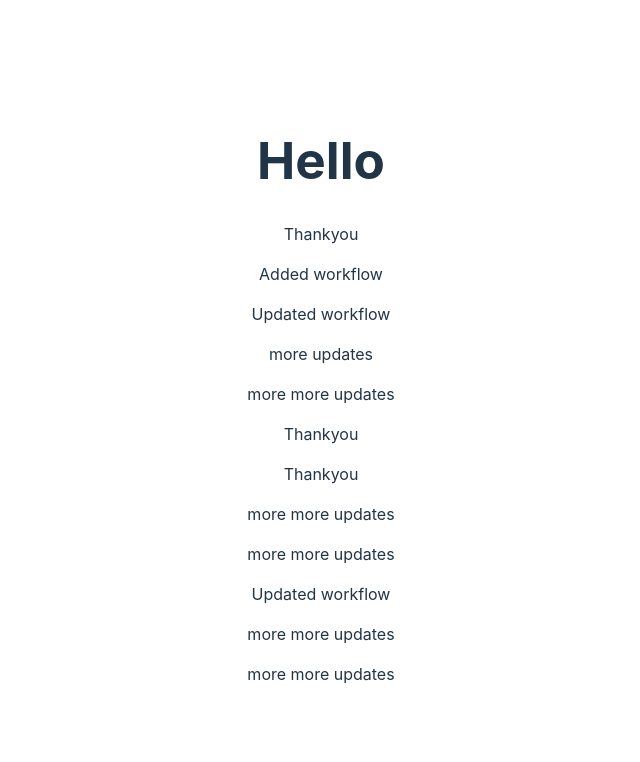
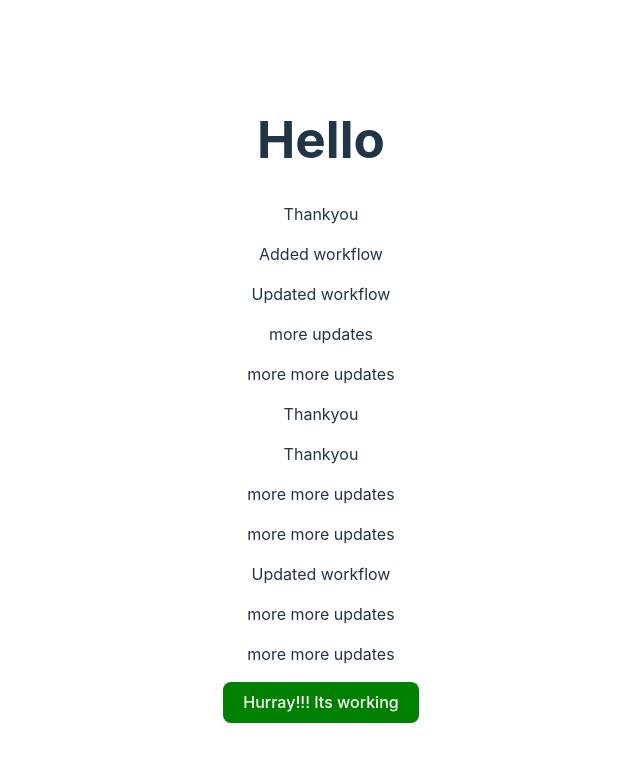
Before and after one commit to SnehaReddy10/test, a React (Vite) app: page / in a window 1280 px wide. Shown: the top 762 px of the page, without its empty margins (319-959 px from the left). Built offline with nearby package versions, Linux system fonts and the light colour scheme.

Commit message:
update home

```diff
--- a/src/App.tsx
+++ b/src/App.tsx
@@ -16,6 +16,9 @@ function App() {
       <p>Updated workflow</p>
       <p>more more updates</p>
       <p>more more updates</p>
+      <button style={{ background: 'green', color: 'white' }}>
+        Hurray!!! Its working
+      </button>
     </>
   );
 }
```
